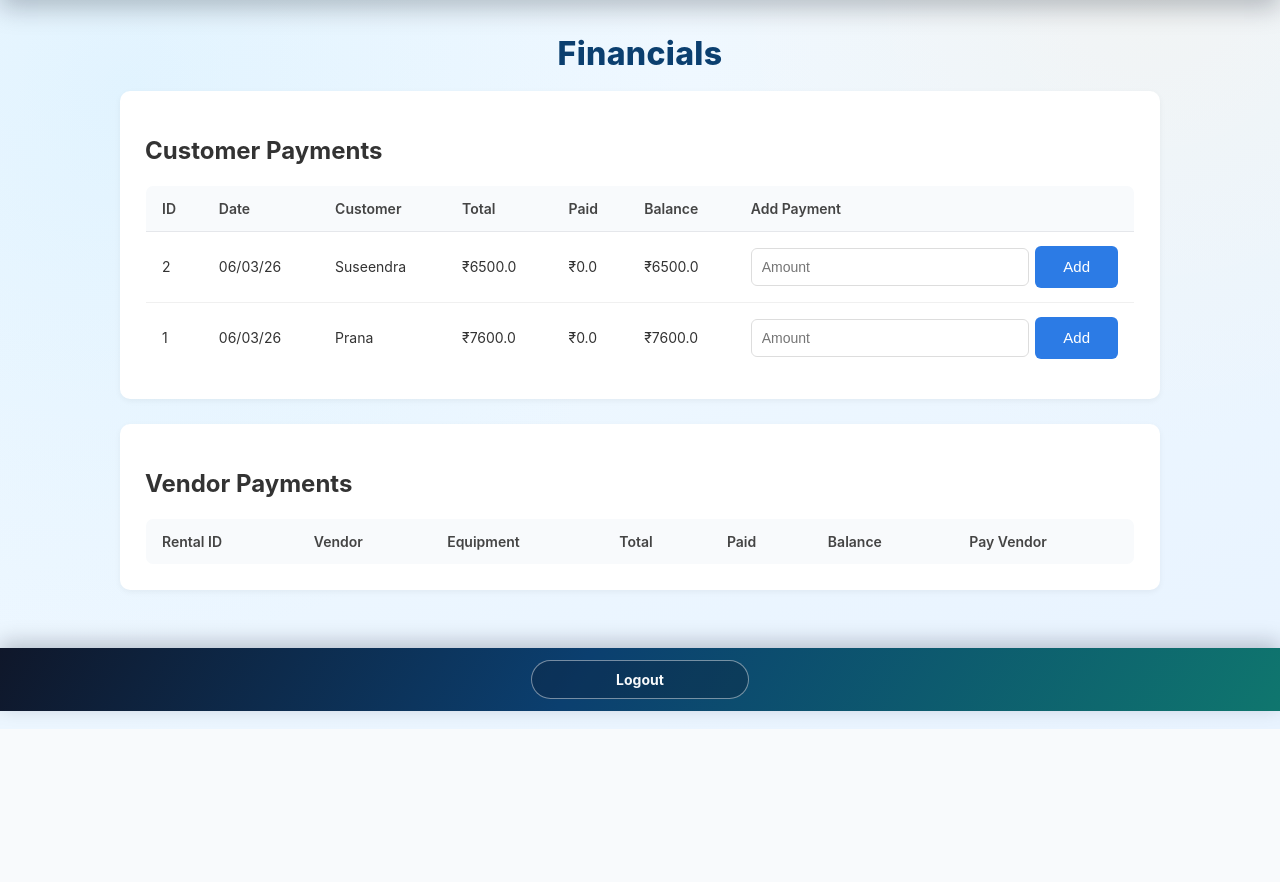
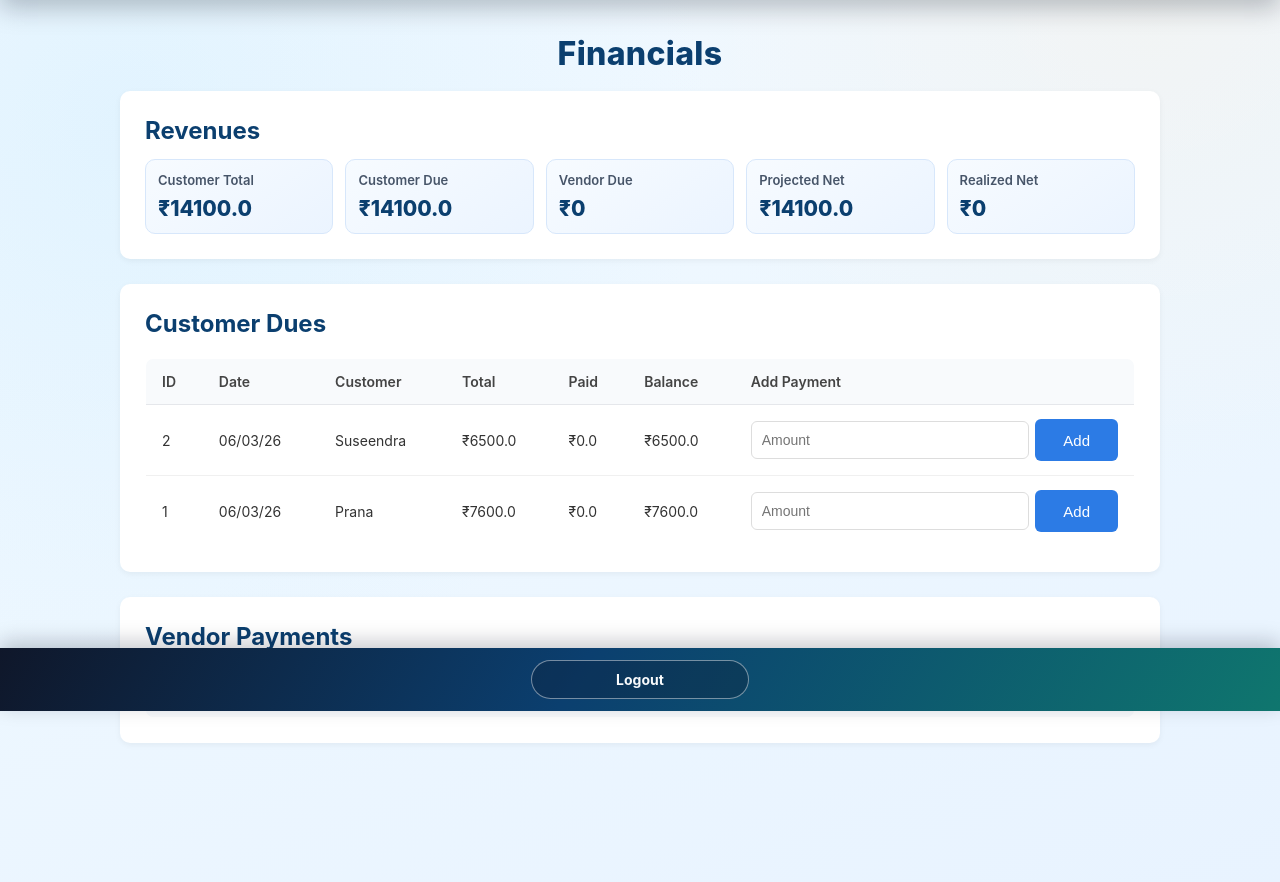
Before and after one commit to bachammahesh-cyber/mb-cameras, a Flask app: page /credit_report in a window 1280 px wide. Shown: the part 89-971 px from the top of the page. Before the commit the page ends 818 px from the top, so only its background shows below. Run offline with Flask 3, Linux system fonts and the light colour scheme; a user stored in the database is signed in; data comes from the database, SQL or seed files in the repository; data that the repository does not hold is empty; some libraries are stand-ins or nearby versions.

Commit message:
Add revenues box and reorganize financial sections

```diff
--- a/app.py
+++ b/app.py
@@ -866,10 +866,29 @@ def credit_report():
             "total": row_total
         })
 
+    customer_total = sum((r["total_amount"] or 0) for r in rentals)
+    customer_paid = sum((r["advance_paid"] or 0) for r in rentals)
+    customer_due = sum((r["balance"] or 0) for r in rentals)
+    vendor_total = sum((v["total"] or 0) for v in grouped_vendors)
+    vendor_paid = sum((v["paid"] or 0) for v in grouped_vendors)
+    vendor_due = sum((v["balance"] or 0) for v in grouped_vendors)
+
+    revenues = {
+        "customer_total": customer_total,
+        "customer_paid": customer_paid,
+        "customer_due": customer_due,
+        "vendor_total": vendor_total,
+        "vendor_paid": vendor_paid,
+        "vendor_due": vendor_due,
+        "projected_net": customer_total - vendor_total,
+        "realized_net": customer_paid - vendor_paid
+    }
+
     return render_template(
         "credit_report.html",
         rentals=rentals,
-        vendors=grouped_vendors
+        vendors=grouped_vendors,
+        revenues=revenues
     )
 
 
--- a/static/style.css
+++ b/static/style.css
@@ -426,6 +426,39 @@ border-bottom:none;
 background:#f9fbfd;
 }
 
+.financial-box h2{
+margin:0 0 14px;
+font-size:24px;
+color:#0b3f6f;
+}
+
+.revenue-grid{
+display:grid;
+grid-template-columns:repeat(auto-fit,minmax(170px,1fr));
+gap:12px;
+}
+
+.revenue-card{
+background:linear-gradient(145deg,#f7fbff 0%,#ebf4ff 100%);
+border:1px solid #d7e7fb;
+border-radius:10px;
+padding:12px;
+}
+
+.revenue-card h3{
+margin:0;
+font-size:13px;
+font-weight:600;
+color:#475569;
+}
+
+.revenue-card p{
+margin:8px 0 0;
+font-size:21px;
+font-weight:800;
+color:#0b3f6f;
+}
+
 /* ------------------------
 EQUIPMENT GRID
 ------------------------ */
--- a/templates/credit_report.html
+++ b/templates/credit_report.html
@@ -17,9 +17,38 @@
 
 <h2 class="page-title">Financials</h2>
 
-<div class="box">
+<div class="box financial-box">
 
-<h2>Customer Payments</h2>
+<h2>Revenues</h2>
+
+<div class="revenue-grid">
+<div class="revenue-card">
+<h3>Customer Total</h3>
+<p>₹{{ revenues["customer_total"] }}</p>
+</div>
+<div class="revenue-card">
+<h3>Customer Due</h3>
+<p>₹{{ revenues["customer_due"] }}</p>
+</div>
+<div class="revenue-card">
+<h3>Vendor Due</h3>
+<p>₹{{ revenues["vendor_due"] }}</p>
+</div>
+<div class="revenue-card">
+<h3>Projected Net</h3>
+<p>₹{{ revenues["projected_net"] }}</p>
+</div>
+<div class="revenue-card">
+<h3>Realized Net</h3>
+<p>₹{{ revenues["realized_net"] }}</p>
+</div>
+</div>
+
+</div>
+
+<div class="box financial-box">
+
+<h2>Customer Dues</h2>
 
 <table class="records-table">
 
@@ -79,7 +108,7 @@
 
 
 
-<div class="box">
+<div class="box financial-box">
 
 <h2>Vendor Payments</h2>
 
```
